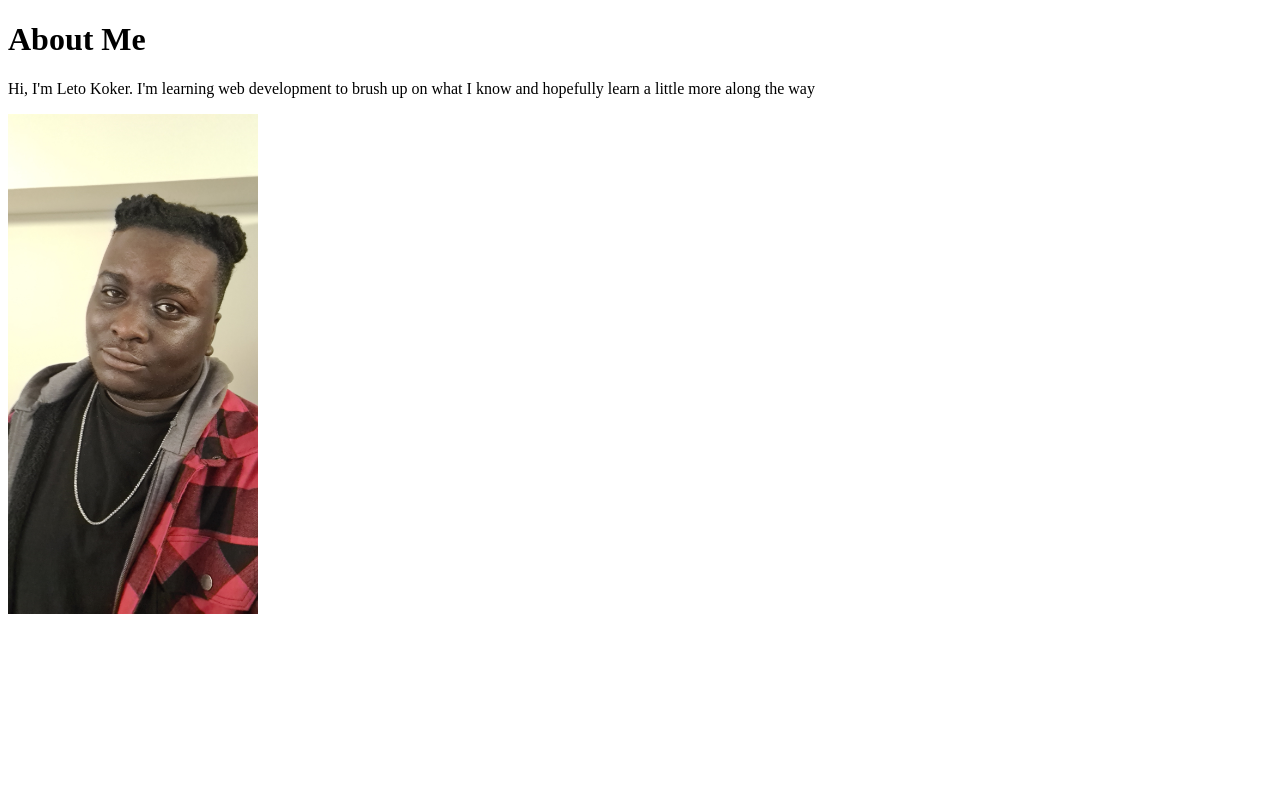
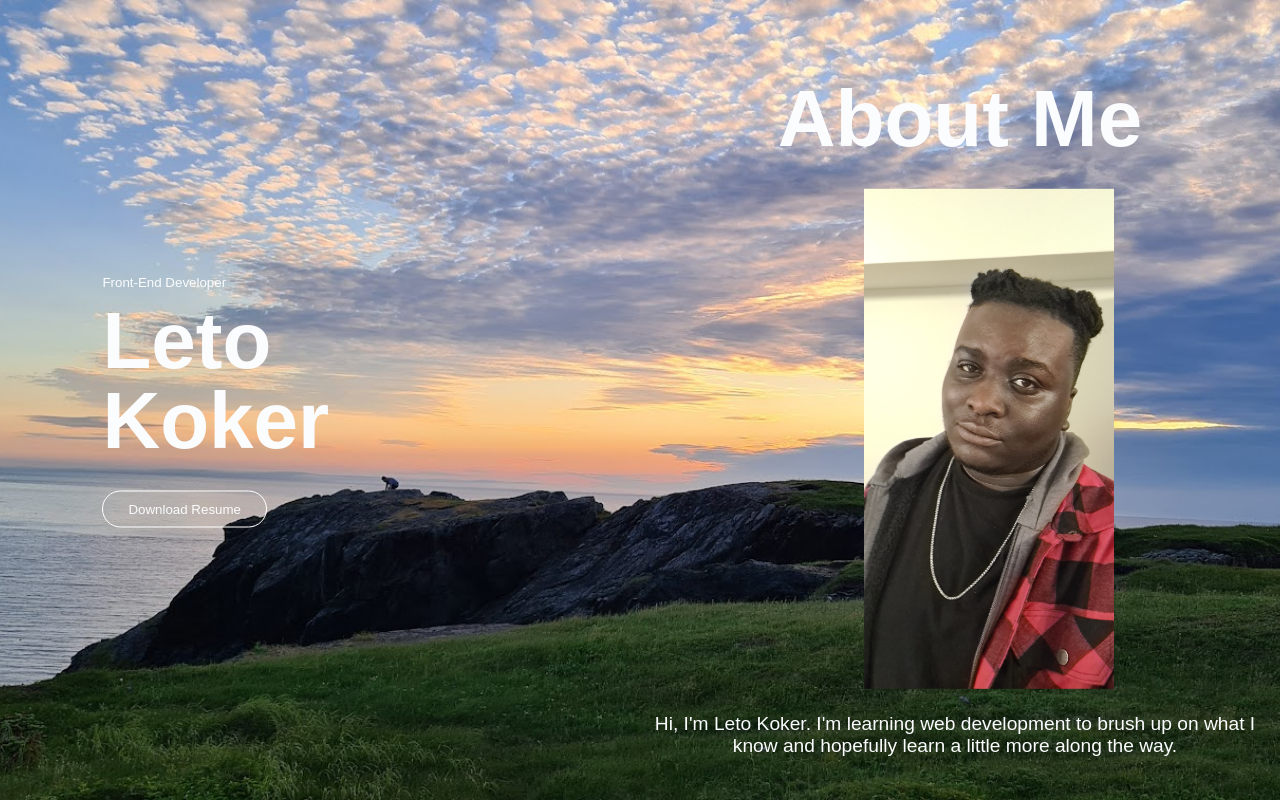
Before and after one commit to LMKoker/myFirstRepository, a plain HTML site: page index.html in a window 1280 px wide. Drawn offline with Linux system fonts and the light colour scheme.

Commit message:
Fancier Site

```diff
--- a/index.html
+++ b/index.html
@@ -1,11 +1,30 @@
 <!DOCTYPE html>
 <html>
 <head>
+    <meta charset="utf-8">
+    <meta name="viewport" content="width=device-width, initial-scale=1">
     <title>Leto's Site</title>
+    <link rel="stylesheet" type="text/css" href="style.css">
 </head>
 <body>
-    <h1>About Me</h1>
-    <p>Hi, I'm Leto Koker. I'm learning web development to brush up on what I know and hopefully learn a little more along the way</p>
-    <img src="images/me.jpg" alt="Pic of me" width="250" height="500">
+    <div class="main">
+        <div class="content">
+            <small>Front-End Developer</small>
+            <h1>Leto<br> Koker</h1>
+            <a href="files/LetoKokerResume.pdf" download="LetoKokerResume.pdf">
+                <button type="button">Download Resume</button>
+            </a>
+        </div>
+        <div class="about">
+            <h1 class="aboutme">About Me</h1>
+            <img src="images/me.jpg" alt="Pic of me" width="250" height="500">
+            <p>Hi, I'm Leto Koker. I'm learning web development
+                 to brush up on what I know and hopefully learn
+                 a little more along the way.</p>
+        </div>
+    </div>
+
+
+
 </body>
 </html>
--- /dev/null
+++ b/style.css
@@ -0,0 +1,57 @@
+*{
+    margin: 0;
+    padding: auto;
+    font-family: sans-serif;
+}
+.main{
+    width: 100%;
+    height: 100vh;
+    background-image: url(images/background.jpg);
+    background-size: cover;
+    background-position: center;
+    position: relative;
+    overflow: hidden;
+}
+button{
+    color: #fbfcfd;
+    padding: 10px 25px;
+    background: transparent;
+    border: 1px solid #fff;
+    border-radius: 20px;
+    outline: none;
+    cursor: pointer;
+}
+.content{
+	color: #fbfcfd;
+	position: absolute;
+	top: 50%;
+	left: 8%;
+	transform: translateY(-50%);
+	z-index: 2;
+
+}
+h1{
+	font-size: 80px;
+	margin: 10px 0 30px;
+	line-height: 80px;
+    color: #fbfcfd;
+}
+.about{
+    position: absolute;
+    left: 50%;
+    transform: translateY(10%);
+}
+.aboutme{
+    text-align: center;
+}
+p{
+    color: #fbfcfd;
+    text-align: center;
+    font-size: larger;
+    margin-right: 10px;
+    margin-top: 20px;
+}
+img{
+    position: relative;
+    left: 35%;
+}
```
Also changed, not shown: images/background.jpg (added), 1 other file.
